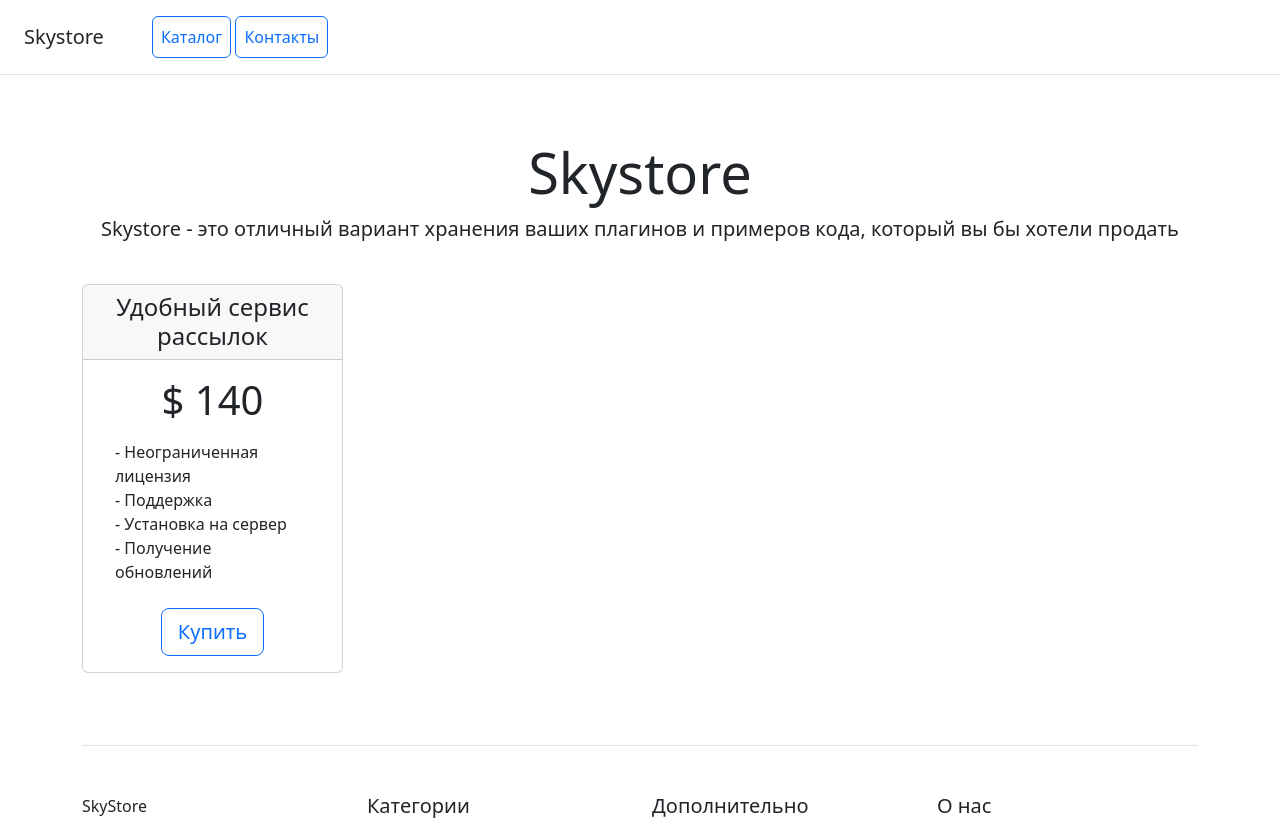
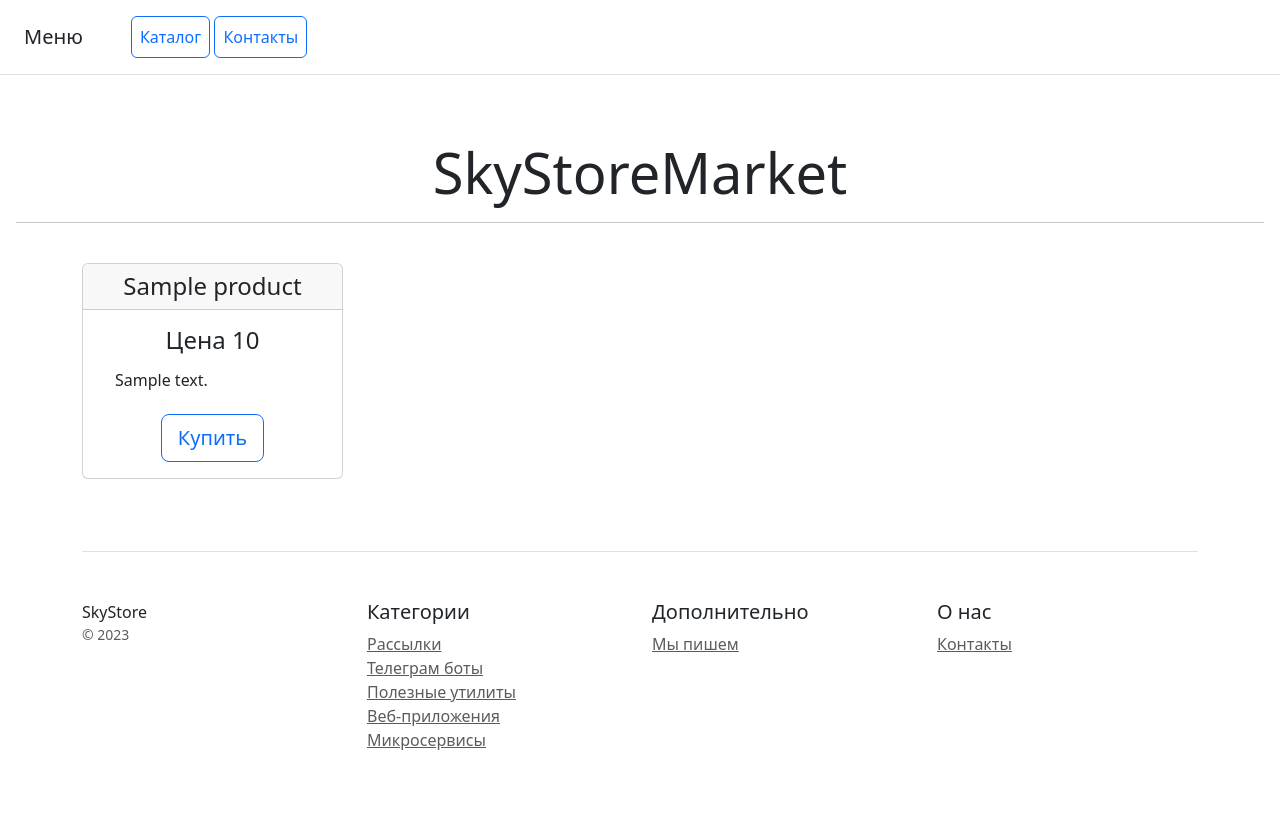
Before and after one commit to IvashkevichSergey/web_market_scypro, a Django app: page / in a window 1280 px wide. Shown: the top 820 px of the page. After the commit the page ends 750 px from the top, so only its background shows below. Run offline with Django 4.2, Linux system fonts and the light colour scheme; tables that the repository leaves empty hold one stand-in row (values such as "Sample post"); parts of the project's set-up code (start-up, migrations or seed data) failed here and were passed over; some libraries are stand-ins or nearby versions.

Commit message:
HW #3 finished. Created some ner views, templates, tags

```diff
--- /dev/null
+++ b/catalog/templates/catalog/base.html
@@ -0,0 +1,57 @@
+<!doctype html>
+<html lang="en">
+<head>
+    <meta charset="utf-8">
+    <meta name="viewport" content="width=device-width, initial-scale=1">
+    <title>SkyStoreMarket</title>
+    <link href="/static/css/bootstrap.min.css" rel="stylesheet">
+</head>
+
+<body>
+    <div class="d-flex flex-column flex-md-row align-items-center p-3 px-md-4 mb-3 bg-white border-bottom box-shadow">
+        {% include 'catalog/includes/inc_main_menu.html' %}
+    </div>
+
+    <div class="pricing-header px-3 py-3 pt-md-5 pb-md-4 mx-auto text-center">
+        <h1 class="display-4">SkyStoreMarket</h1><hr>
+    </div>
+    <div class="container">
+
+    {% block content %}
+    {% endblock %}
+
+         <footer class="pt-4 my-md-5 pt-md-5 border-top">
+            <div class="row">
+                <div class="col-12 col-md">
+                    SkyStore
+                    <small class="d-block mb-3 text-muted">&copy; 2023</small>
+                </div>
+                <div class="col-6 col-md">
+                    <h5>Категории</h5>
+                    <ul class="list-unstyled text-small">
+                        <li><a class="text-muted" href="#">Рассылки</a></li>
+                        <li><a class="text-muted" href="#">Телеграм боты</a></li>
+                        <li><a class="text-muted" href="#">Полезные утилиты</a></li>
+                        <li><a class="text-muted" href="#">Веб-приложения</a></li>
+                        <li><a class="text-muted" href="#">Микросервисы</a></li>
+                    </ul>
+                </div>
+                <div class="col-6 col-md">
+                    <h5>Дополнительно</h5>
+                    <ul class="list-unstyled text-small">
+                        <li><a class="text-muted" href="#">Мы пишем</a></li>
+                    </ul>
+                </div>
+                <div class="col-6 col-md">
+                    <h5>О нас</h5>
+                    <ul class="list-unstyled text-small">
+                        <li><a class="text-muted" href="/contacts/">Контакты</a></li>
+                    </ul>
+                </div>
+            </div>
+        </footer>
+    </div>
+
+    <script src="/static/js/bootstrap.bundle.min.js"></script>
+</body>
+</html>
--- /dev/null
+++ b/catalog/templates/catalog/includes/inc_main_menu.html
@@ -0,0 +1,5 @@
+<h5 class="my-0 mr-md-auto font-weight-normal">Меню</h5>
+<nav class="ms-5">
+    <a class="p-2 btn btn-outline-primary" href="/">Каталог</a>
+    <a class="p-2 btn btn-outline-primary" href="/contacts/">Контакты</a>
+</nav>
--- a/catalog/templates/catalog/index.html
+++ b/catalog/templates/catalog/index.html
@@ -1,79 +1,24 @@
-<!doctype html>
-<html lang="en">
-<head>
-    <meta charset="utf-8">
-    <meta name="viewport" content="width=device-width, initial-scale=1">
-    <title>Skystore</title>
-    <link href="/static/css/bootstrap.min.css" rel="stylesheet">
-</head>
-<body>
-<div class="d-flex flex-column flex-md-row align-items-center p-3 px-md-4 mb-3 bg-white border-bottom box-shadow">
-    <h5 class="my-0 mr-md-auto font-weight-normal">Skystore</h5>
-    <nav class="ms-5">
-        <a class="p-2 btn btn-outline-primary" href="/">Каталог</a>
-        <a class="p-2 btn btn-outline-primary" href="/contacts/">Контакты</a>
-    </nav>
-</div>
+{% extends 'catalog/base.html' %}
 
-<div class="pricing-header px-3 py-3 pt-md-5 pb-md-4 mx-auto text-center">
-    <h1 class="display-4">Skystore</h1>
-    <p class="lead">Skystore - это отличный вариант хранения ваших плагинов и примеров кода, который вы бы хотели
-        продать</p>
-</div>
+{% block content %}
 
-<div class="container">
     <div class="row text-center">
+        {% for item in items %}
         <div class="col-3">
             <div class="card mb-4 box-shadow">
                 <div class="card-header">
-                    <h4 class="my-0 font-weight-normal">Удобный сервис рассылок</h4>
+                    <h4 class="my-0 font-weight-normal">{{ item.title }}</h4>
                 </div>
                 <div class="card-body">
-                    <h1 class="card-title pricing-card-title">$ 140</h1>
-                    <ul class="list-unstyled mt-3 mb-4 text-start m-3">
-                        <li>- Неограниченная лицензия</li>
-                        <li>- Поддержка</li>
-                        <li>- Установка на сервер</li>
-                        <li>- Получение обновлений</li>
-                    </ul>
+                    <h4 class="card-title pricing-card-title">Цена {{ item.price }}</h4>
+                    <h6 class="list-unstyled mt-3 mb-4 text-start m-3">
+                        {{ item.description|slice:100 }}
+                    </h6>
                     <button type="button" class="btn btn-lg btn-block btn-outline-primary">Купить</button>
                 </div>
             </div>
         </div>
+        {% endfor %}
     </div>
 
-    <footer class="pt-4 my-md-5 pt-md-5 border-top">
-        <div class="row">
-            <div class="col-12 col-md">
-                SkyStore
-                <small class="d-block mb-3 text-muted">&copy; 2023</small>
-            </div>
-            <div class="col-6 col-md">
-                <h5>Категории</h5>
-                <ul class="list-unstyled text-small">
-                    <li><a class="text-muted" href="#">Рассылки</a></li>
-                    <li><a class="text-muted" href="#">Телеграм боты</a></li>
-                    <li><a class="text-muted" href="#">Полезные утилиты</a></li>
-                    <li><a class="text-muted" href="#">Веб-приложения</a></li>
-                    <li><a class="text-muted" href="#">Микросервисы</a></li>
-                </ul>
-            </div>
-            <div class="col-6 col-md">
-                <h5>Дополнительно</h5>
-                <ul class="list-unstyled text-small">
-                    <li><a class="text-muted" href="#">Мы пишем</a></li>
-                </ul>
-            </div>
-            <div class="col-6 col-md">
-                <h5>О нас</h5>
-                <ul class="list-unstyled text-small">
-                    <li><a class="text-muted" href="/contacts/">Контакты</a></li>
-                </ul>
-            </div>
-        </div>
-    </footer>
-</div>
-
-<script src="/static/js/bootstrap.bundle.min.js"></script>
-</body>
-</html>
+{% endblock %}
--- a/catalog/urls.py
+++ b/catalog/urls.py
@@ -2,9 +2,10 @@ from django.conf import settings
 from django.conf.urls.static import static
 from django.urls import path
 
-from catalog.views import index, contacts
+from catalog.views import index, contacts, item_info
 
 urlpatterns = [
     path('', index),
-    path('contacts/', contacts)
+    path('contacts/', contacts),
+    path('item_info/<int:pk>/', item_info)
 ] + static(settings.MEDIA_URL, document_root=settings.MEDIA_ROOT)
--- a/catalog/views.py
+++ b/catalog/views.py
@@ -2,13 +2,15 @@ from django.shortcuts import render
 from catalog.models import Product, Contacts
 
 
-# Create your views here.
 def index(request):
     # Вывод  в консоль последних пяти добавленных товаров
     lst = Product.objects.all().order_by('pk').reverse()[:5]
     print(*lst, sep='\n')
+    context = {
+        'items': Product.objects.all()
+    }
 
-    return render(request, 'catalog/index.html')
+    return render(request, 'catalog/index.html', context)
 
 
 def contacts(request):
@@ -22,3 +24,10 @@ def contacts(request):
         message = request.POST.get('message')
         print(f'You have new message from {name} ({phone}): {message}')
     return render(request, 'catalog/contacts.html', context)
+
+
+def item_info(request, pk):
+    context = {
+        'item': Product.objects.get(pk=pk)
+    }
+    return render(request, 'catalog/item_info.html', context)
```
Also changed, not shown: catalog/templates/catalog/contacts.html (+3 -56 lines), catalog/templates/catalog/item_info.html (added, +32 -0 lines), catalog/templatetags/my_tags.py (added, +16 -0 lines), catalog/templates/__init__.py (added), catalog/templatetags/__init__.py (added), media/media/6604954812.webp (added), media/no-photo.jpg (added).
